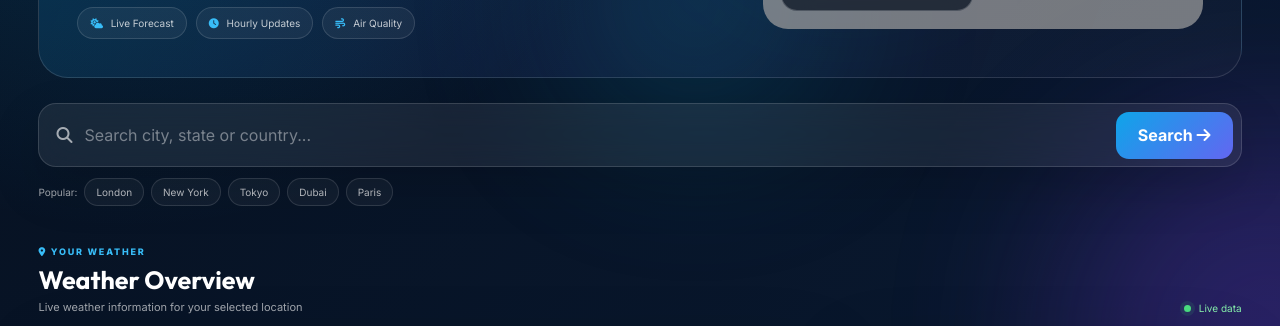
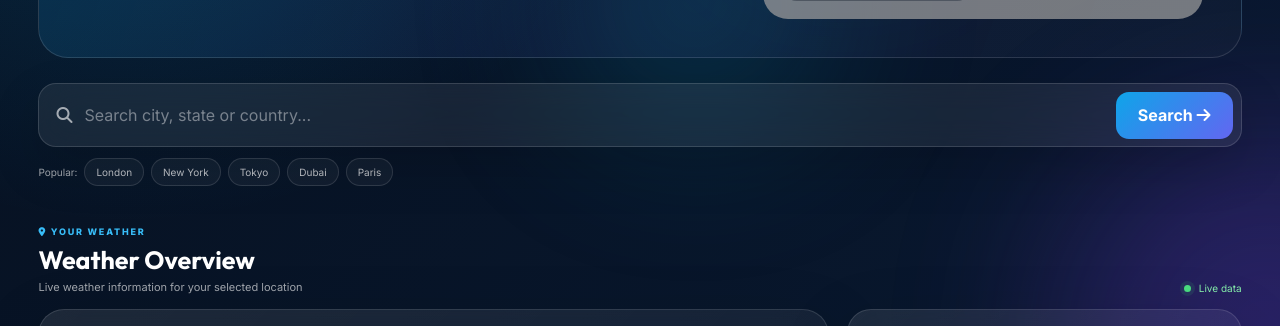
Before and after one commit to harshkr2926-star/weather-demo, a website: page index.html in a window 1280 px wide. Shown: the part 400-726 px from the top of the page. Drawn offline with Linux system fonts and the light colour scheme; grey boxes are pictures that could not be loaded.

Commit message:
files uploaded

```diff
--- a/index.html
+++ b/index.html
@@ -222,31 +222,10 @@
             <div class="hero-features">
 
 
-                <span>
-
-                    <i class="fa-solid fa-cloud-sun"></i>
-
-                    Live Forecast
-
-                </span>
 
 
-                <span>
-
-                    <i class="fa-solid fa-clock"></i>
-
-                    Hourly Updates
-
-                </span>
 
 
-                <span>
-
-                    <i class="fa-solid fa-wind"></i>
-
-                    Air Quality
-
-                </span>
 
             </div>
 
@@ -1162,7 +1141,6 @@
                     </div>
 
 
-                    <i class="fa-solid fa-calendar-days"></i>
 
                 </div>
 
```
